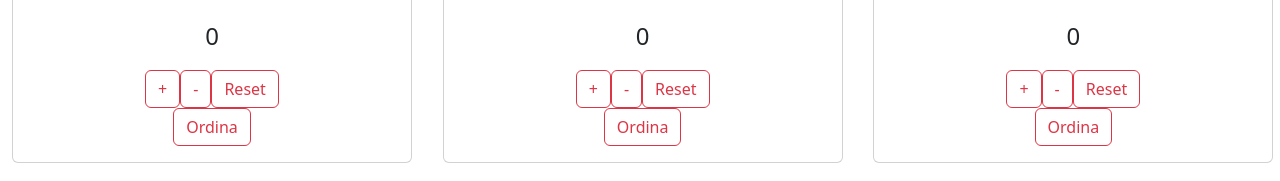
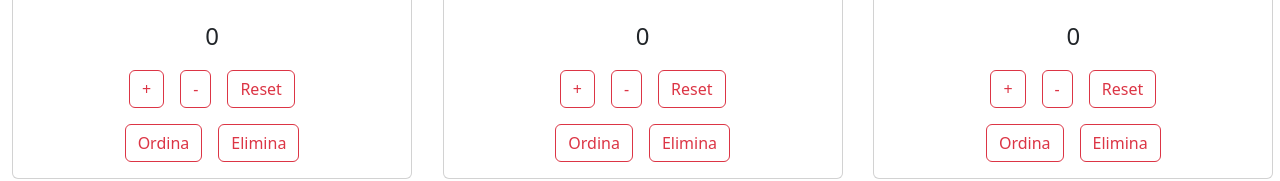
Before and after one commit to giorgiocoppola/pizzeria-bootstrap, a React (Create React App) app: page / in a window 1280 px wide. Shown: the part 623-804 px from the top of the page. Built offline with nearby package versions, Linux system fonts and the light colour scheme.

Commit message:
Realizzazione di altre modifiche della pagina web principale

```diff
--- a/src/component/Accedi.js
+++ b/src/component/Accedi.js
@@ -10,6 +10,11 @@ function Accedi() {
     const [message,setMessage] = useState("");
     const [message2,setMessage2] = useState("");
     const [message3,setMessage3] = useState("");
+    const [utenti,setUtenti] = useState([]);
+
+
+
+
 
 
     const handleSubmit = (e) => {
@@ -29,14 +34,13 @@ function Accedi() {
 
     }
 
-    if (email!=="@") {
 
+    if(!(email === "@")) {
 
-             setEmail(email);
-             setMessage("Devi inserire una @ come email valida");
-             setTimeout( function() { setMessage("")},3000);
+        setMessage("Devi inserire la @");
+        setTimeout( function() { setMessage("")},3000);
+    }
 
-    }
 
     if(email === "") {
 
@@ -60,6 +64,10 @@ function Accedi() {
    {
    setEmail("");
    setPassword("");
+   setUtenti( [...utenti, { id: utenti.length + 1,
+                  email : email,
+                  password : password
+             }])
    setMessage3("Messaggio inviato");
    setTimeout( function() { setMessage3("")},3000);
    }
@@ -81,8 +89,10 @@ function Accedi() {
             <form className="border border-info rounded bg-info w-50 mx-auto">
                 <div className="mb-3">
                    <label htmlFor="email" className="form-label fs-4">Email</label>
-                   <input type="email" className="form-control border-info" id="email" value={email} onChange={ (e) => setEmail(e.target.value)} />
+                   <input type="email" className="form-control border-info" id="email" value={email} onChange={ (e) => setEmail(e.target.value) } />
                    <p className="card-text text-center fw-bolder text-danger">{message}</p>
+
+
 
 
                 </div>
--- a/src/component/Header.js
+++ b/src/component/Header.js
@@ -7,6 +7,7 @@ function Header() {
     <div className="container-fluid">
       <span className="navbar-brand mb-0 h1"><Link className="link-light text-decoration-none">Pizzeria Angolo Rosso</Link></span>
       <button type="button" className="btn btn-danger text-light btn-info" ><Link className="link-light text-decoration-none" to="/accedi">Accedi</Link></button>
+
     </div>
   </nav>
   )
--- a/src/component/Home.js
+++ b/src/component/Home.js
@@ -2,10 +2,27 @@
 import Header from './Header';
 import Footer from './Footer';
 import Pizze from './Pizze';
-import pizze from '../minicomponent/pizze'
+import pizze from '../minicomponent/pizze';
+import { useState } from 'react';
+
+
+
 
 
 function Home() {
+
+  const [elencopizze,setElencoPizze] = useState([...pizze]);
+
+
+
+  const handleDelete = id => {
+
+  const newpizze = elencopizze.filter((pizza) => pizza.id !== id);
+  setElencoPizze({newpizze});
+
+
+  }
+
   return (
     <div className="App">
       <Header />
@@ -15,7 +32,7 @@ function Home() {
       <div className='row ms-0'>
           {
             pizze.map((pizza) =>{
-            return <Pizze key={pizza.id} {...pizza} />
+            return <Pizze key={pizza.id} {...pizza} onDelete={handleDelete} />
             })}
       </div>
 
--- a/src/component/Pizze.js
+++ b/src/component/Pizze.js
@@ -1,9 +1,27 @@
-import React, { useState } from 'react'
+import React, { useEffect, useState } from 'react'
 
-function Pizze({max,img,prezzo,nome,ingredienti}) {
+
+
+
+
+function Pizze({img,nome,prezzo,max}) {
 
     const [count,setCount] = useState(0);
     const [message,setMessage] = useState("");
+
+
+
+   useEffect( () =>{
+
+   if(count > 0 ) {
+
+    console.log(`Aggiungi ${count}  pizze`);
+
+   } } )
+
+
+
+
 
     const incrementa = () => {
 
@@ -50,6 +68,11 @@ function Pizze({max,img,prezzo,nome,ingredienti}) {
         }
     }
 
+
+
+
+
+
   return (
     <div className="col mb-4">
        <div className="card" style={{width: "400px",textAlign:'center'}}>
@@ -59,13 +82,21 @@ function Pizze({max,img,prezzo,nome,ingredienti}) {
           <p className="card-text fs-4">{prezzo} €</p>
           <p className="card-text fs-4">{count}</p>
 
+         <div className="btn-1">
+
            <button  onClick={incrementa} className="btn btn-outline-danger">+</button>
-           <button  onClick={decrementa} className="btn btn-outline-danger">-</button>
-           <button  onClick={() => setCount(0)} className="btn btn-outline-danger">Reset</button>
-           <br />
+           <button  onClick={decrementa} className="btn btn-outline-danger ms-3">-</button>
+           <button  onClick={() => setCount(0)} className="btn btn-outline-danger ms-3">Reset</button>
+
+         </div>
+
+         <div className="btn-2 mt-3">
+
            <button  onClick={ordina} className="btn btn-outline-danger">Ordina</button>
+           <button   className="btn btn-outline-danger ms-3">Elimina</button>
            <p className="card-text text-danger">{message}</p>
 
+         </div>
 
         </div>
     </div>
--- a/src/component/Registrazione.js
+++ b/src/component/Registrazione.js
@@ -1,5 +1,5 @@
 import React, { useState } from 'react'
-import {Link} from 'react-router-dom'
+import { Link } from 'react-router-dom';
 import Footer from './Footer'
 
 
@@ -20,6 +20,7 @@ function Registrazione() {
   const [message6,setMessage6] = useState("");
   const [message7,setMessage7] = useState("");
   const [message8,setMessage8] = useState("");
+  const [clienti,setClienti] = useState([]);
 
   const handleSubmit = (e) => {
 
@@ -55,8 +56,17 @@ function Registrazione() {
       setEmail("");
       setPassword("");
       setCheck("");
-      setMessage8("Messaggio inviato");
+      setMessage8("Registrazione effettuata con successo");
       setTimeout( function() { setMessage8("")},3000);
+      setClienti( [...clienti,{ id:clienti.length + 1,
+                          nome : nome,
+                          cognome: cognome,
+                          citta: citta,
+                          datanascita: datanascita,
+                          email: email,
+                          password: password,
+
+                } ])
 
     }
 
@@ -224,7 +234,7 @@ function Registrazione() {
                     <label className="form-check-label text-light fs-6" for="checkbox">
                            Autorizzo il trattamento dei dati personali
                     </label>
-                    <p className="card-text fw-bolder text-danger">{message7}</p>
+                    <p className="card-text fw-bolder text-danger ms-50">{message7}</p>
                 </div>
                </div>
 
--- a/src/index.js
+++ b/src/index.js
@@ -3,7 +3,7 @@ import ReactDOM from 'react-dom/client';
 import './index.css';
 import App from './App';
 import reportWebVitals from './reportWebVitals';
-import 'bootstrap/dist/css/bootstrap.css'
+import 'bootstrap/dist/css/bootstrap.css';
 
 
 const root = ReactDOM.createRoot(document.getElementById('root'));
--- a/src/minicomponent/pizze.js
+++ b/src/minicomponent/pizze.js
@@ -1,6 +1,6 @@
 
 
-const pizze = [
+ const pizze = [
        {
         id: 1,
         nome :  "Pizza Margherita",
@@ -74,4 +74,4 @@ const pizze = [
        }
 ]
 
-export default pizze
+export default pizze;
```
Also changed, not shown: src/component/Header.css (deleted).
